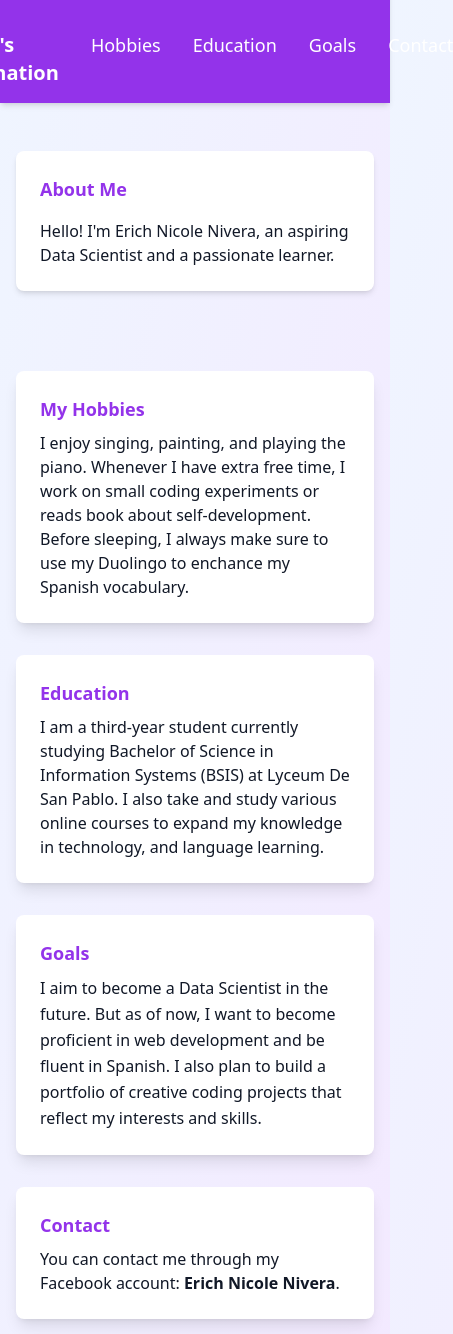
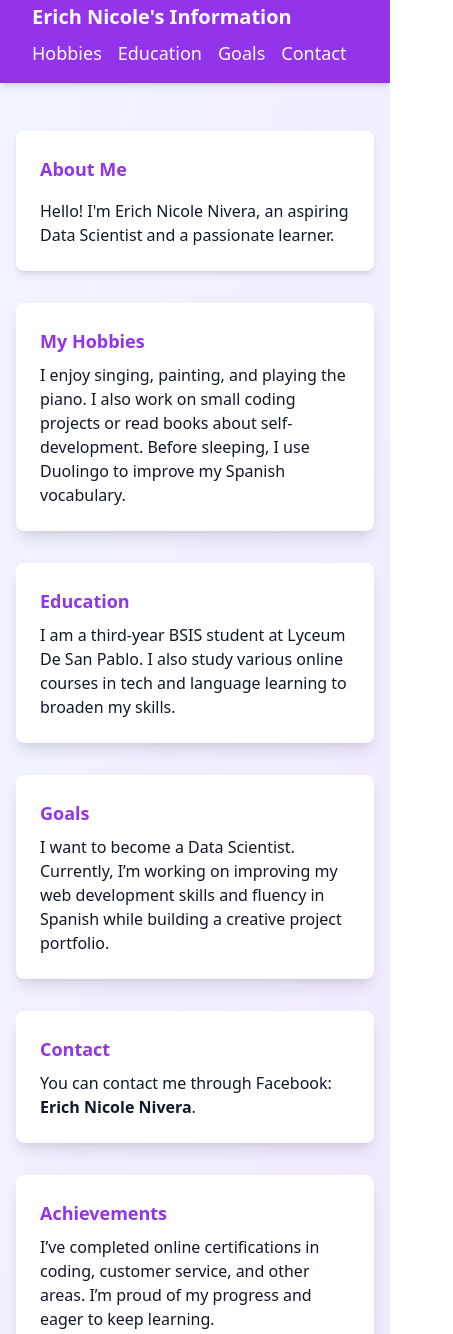
Before and after one commit to Aerich-collab/Tailwind-Semantic-Website, a plain HTML site: page index.html in a window 390 px wide. Shown: the part 269-1603 px from the top of the page, 453 px wide, since content can reach past the window. Drawn offline with nearby package versions, Linux system fonts and the light colour scheme.

Commit message:
Update layout for better responsiveness

```diff
--- a/index.html
+++ b/index.html
@@ -8,7 +8,6 @@
 </head>
 
 <body class="font-sans bg-gradient-to-br from-blue-50 to-purple-100 text-gray-900">
-</body>
 
   <!-- Hero Section -->
   <section class="bg-cover bg-center h-64 md:h-96 text-white flex items-center justify-center"
@@ -21,58 +20,61 @@
 
   <!-- Header -->
   <header class="bg-purple-600 text-white p-4 shadow-md">
-    <nav class="container mx-auto flex justify-center items-center space-x-8 px-4">
+    <nav class="container mx-auto flex justify-between items-center flex-wrap px-4">
       <h1 class="text-xl font-bold">Erich Nicole's Information</h1>
-        <ul class="flex space-x-8 text-lg">
-            <li><a href="#" class="hover:text-yellow-300 transition duration-200 ease-in-out">Hobbies</a></li>
-            <li><a href="#" class="hover:text-yellow-300 transition duration-200 ease-in-out">Education</a></li>
-            <li><a href="#" class="hover:text-yellow-300 transition duration-200 ease-in-out">Goals </a></li>
-            <li><a href="#" class="hover:text-yellow-300 transition duration-200 ease-in-out">Contact</a></li>
-
+      <ul class="flex flex-wrap gap-4 text-lg mt-2 md:mt-0">
+        <li><a href="#" class="hover:text-yellow-300 transition duration-200">Hobbies</a></li>
+        <li><a href="#" class="hover:text-yellow-300 transition duration-200">Education</a></li>
+        <li><a href="#" class="hover:text-yellow-300 transition duration-200">Goals</a></li>
+        <li><a href="#" class="hover:text-yellow-300 transition duration-200">Contact</a></li>
       </ul>
     </nav>
   </header>
 
+  <!-- Main Content Layout -->
+  <div class="container mx-auto my-12 px-4 flex flex-col md:flex-row gap-8">
+
     <!-- Sidebar -->
-<div class="container mx-auto my-12 flex flex-col md:flex-row gap-8 px-4">
     <aside class="w-full md:w-1/4 bg-white p-6 rounded-lg shadow-md">
       <h2 class="text-lg font-bold mb-4 text-purple-600">About Me</h2>
-        <p>Hello! I'm Erich Nicole Nivera, an aspiring Data Scientist and a passionate learner. </p>
+      <p>Hello! I'm Erich Nicole Nivera, an aspiring Data Scientist and a passionate learner.</p>
     </aside>
+
     <!-- Main Content -->
-
-<main class="container mx-auto my-12 grid grid-cols-1 sm:grid-cols-2 md:grid-cols-4 gap-8">
-
+    <main class="w-full grid grid-cols-1 sm:grid-cols-2 lg:grid-cols-2 xl:grid-cols-3 gap-8">
       <article class="bg-white p-6 rounded-lg shadow-lg hover:shadow-xl transition">
         <h2 class="text-lg font-bold mb-2 text-purple-600">My Hobbies</h2>
-        <p>I enjoy singing, painting, and playing the piano. Whenever I have extra free time, I work on small coding experiments or reads book about self-development. Before sleeping, I always make sure to use my Duolingo to enchance my Spanish vocabulary.</p>
+        <p>I enjoy singing, painting, and playing the piano. I also work on small coding projects or read books about self-development. Before sleeping, I use Duolingo to improve my Spanish vocabulary.</p>
       </article>
 
       <article class="bg-white p-6 rounded-lg shadow-lg hover:shadow-xl transition">
         <h2 class="text-lg font-bold mb-2 text-purple-600">Education</h2>
-        <p>I am a third-year student currently studying Bachelor of Science in Information Systems (BSIS) at Lyceum De San Pablo. I also take and study various online courses to expand my knowledge in technology, and language learning.</p>
+        <p>I am a third-year BSIS student at Lyceum De San Pablo. I also study various online courses in tech and language learning to broaden my skills.</p>
+      </article>
 
-    </article>
       <article class="bg-white p-6 rounded-lg shadow-lg hover:shadow-xl transition">
         <h2 class="text-lg font-bold mb-2 text-purple-600">Goals</h2>
-<p class="text-base leading-relaxed">I aim to become a Data Scientist in the future. But as of now, I want to become proficient in web development and be fluent in Spanish. I also plan to build a portfolio of creative coding projects that reflect my interests and skills.</p>
-    </article>
-    <article class="bg-white p-6 rounded-lg shadow-lg hover:shadow-xl transition">
-        <h2 class="text-lg font-bold mb-2 text-purple-600"> Contact</h2>
-        <p>You can contact me through my Facebook account: <strong>Erich Nicole Nivera</strong>.</p>
+        <p>I want to become a Data Scientist. Currently, I’m working on improving my web development skills and fluency in Spanish while building a creative project portfolio.</p>
       </article>
 
-<!--New Card-->
+      <article class="bg-white p-6 rounded-lg shadow-lg hover:shadow-xl transition">
+        <h2 class="text-lg font-bold mb-2 text-purple-600">Contact</h2>
+        <p>You can contact me through Facebook: <strong>Erich Nicole Nivera</strong>.</p>
+      </article>
+
+    <!-- New Card -->
+
       <article class="bg-white p-6 rounded-lg shadow-lg hover:shadow-xl transition">
         <h2 class="text-lg font-bold mb-2 text-purple-600">Achievements</h2>
-        <p> I have completed several online certifications in coding, Call center, and many more.</p>
+        <p>I’ve completed online certifications in coding, customer service, and other areas. I’m proud of my progress and eager to keep learning.</p>
       </article>
-
     </main>
+  </div>
 
   <!-- Footer -->
   <footer class="bg-purple-800 text-white text-center py-6 mt-12">
     <p>&copy; 2025 Erich Nicole's Information. All rights reserved.</p>
   </footer>
+
 </body>
 </html>
```
Lines whose indentation alone changed are shown as unchanged.
